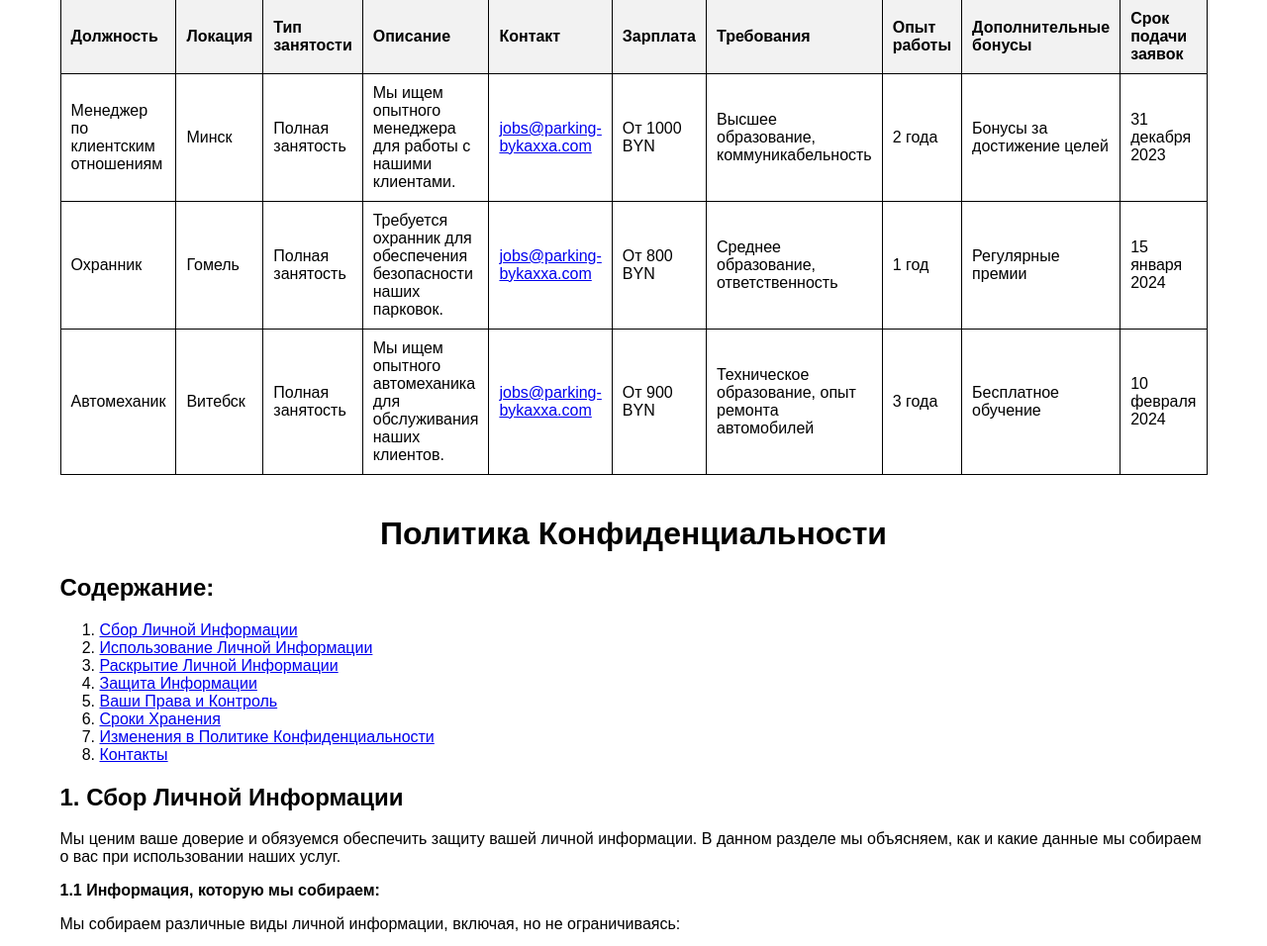
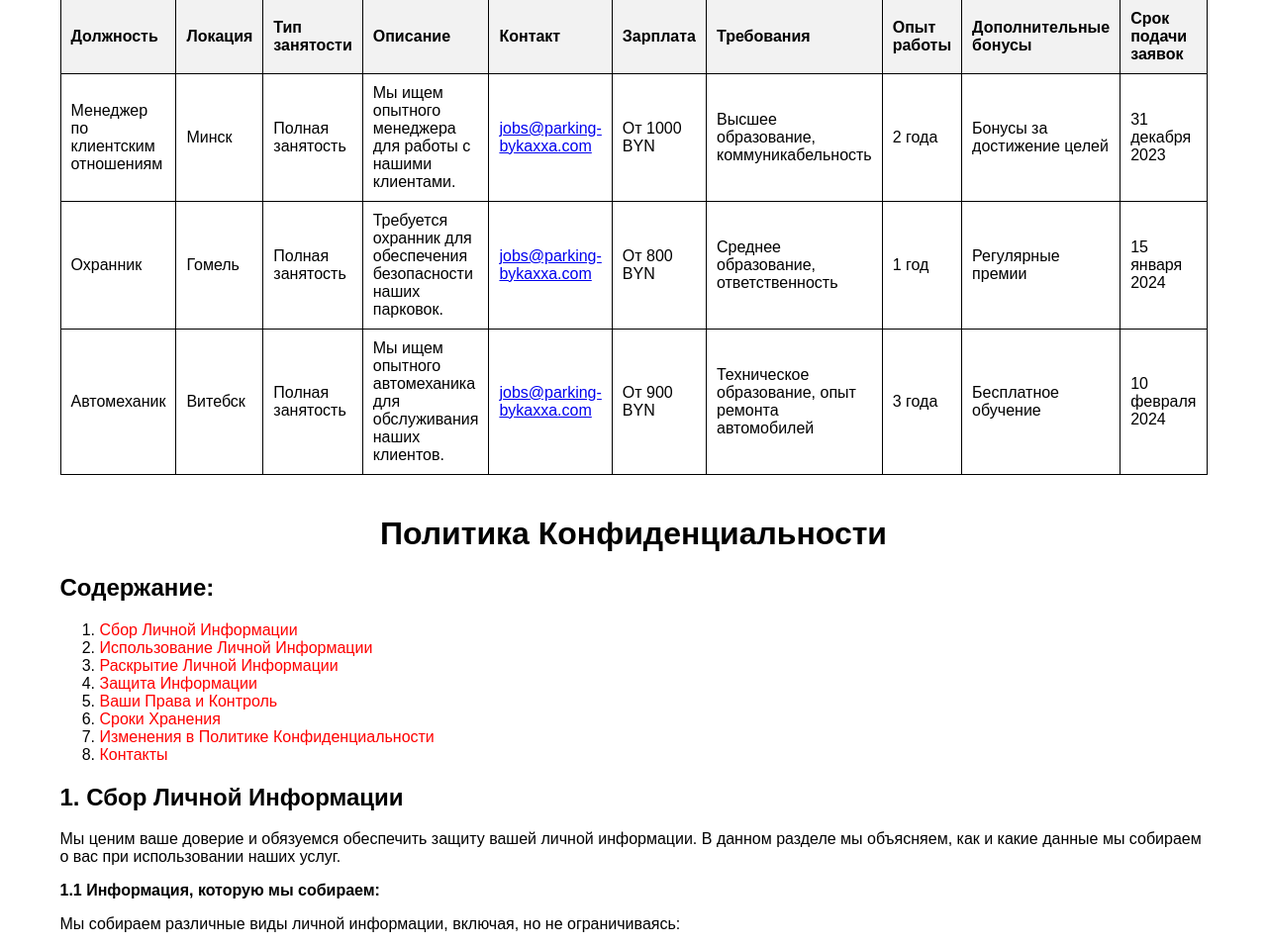
Before and after one commit to Kaxxa27/Django-AutoParking, a Django app: template myparking/templates/privacy_policy.html in a window 1280 px wide. Shown: the part 158-1114 px from the top of the page at 99% size. Run offline with Django 3.2, Linux system fonts and the light colour scheme; the template is opened without the code that fills it, so the values that code supplies are empty.

Commit message:
Added dynamic state for references.

```diff
--- a/myparking/static/myparking/css/privacy_policy.css
+++ b/myparking/static/myparking/css/privacy_policy.css
@@ -34,3 +34,32 @@ th {
 tr:hover {
     background-color: #f5f5f5;
 }
+
+
+/* Не посещенные ссылки */
+.content-link:link {
+  color: red;
+  text-decoration: none;
+}
+
+/* Посещенные ссылки */
+.content-link:visited {
+  color: yellow;
+  text-decoration: none;
+}
+
+/* Наведение курсора на ссылку */
+.content-link:hover {
+  color: blue;
+  text-decoration: underline;
+}
+
+/* Активные (нажатые) ссылки */
+.content-link:active {
+  color: green;
+}
+
+/* Ссылки в фокусе */
+.content-link:focus {
+ color: darkgreen;
+}
--- a/myparking/templates/privacy_policy.html
+++ b/myparking/templates/privacy_policy.html
@@ -76,14 +76,14 @@
         <h1>Политика Конфиденциальности</h1>
         <h2>Содержание:</h2>
         <ol class="text-bold text-20">
-            <li><a href="#section1">Сбор Личной Информации</a></li>
-            <li><a href="#section2">Использование Личной Информации</a></li>
-            <li><a href="#section3">Раскрытие Личной Информации</a></li>
-            <li><a href="#section4">Защита Информации</a></li>
-            <li><a href="#section5">Ваши Права и Контроль</a></li>
-            <li><a href="#section6">Сроки Хранения</a></li>
-            <li><a href="#section7">Изменения в Политике Конфиденциальности</a></li>
-            <li><a href="#section8">Контакты</a></li>
+            <li><a class="content-link" href="#section1">Сбор Личной Информации</a></li>
+            <li><a class="content-link" href="#section2">Использование Личной Информации</a></li>
+            <li><a class="content-link" href="#section3">Раскрытие Личной Информации</a></li>
+            <li><a class="content-link" href="#section4">Защита Информации</a></li>
+            <li><a class="content-link" href="#section5">Ваши Права и Контроль</a></li>
+            <li><a class="content-link" href="#section6">Сроки Хранения</a></li>
+            <li><a class="content-link" href="#section7">Изменения в Политике Конфиденциальности</a></li>
+            <li><a class="content-link" href="#section8">Контакты</a></li>
         </ol>
 
         <h2 id="section1">1. Сбор Личной Информации</h2>
```
